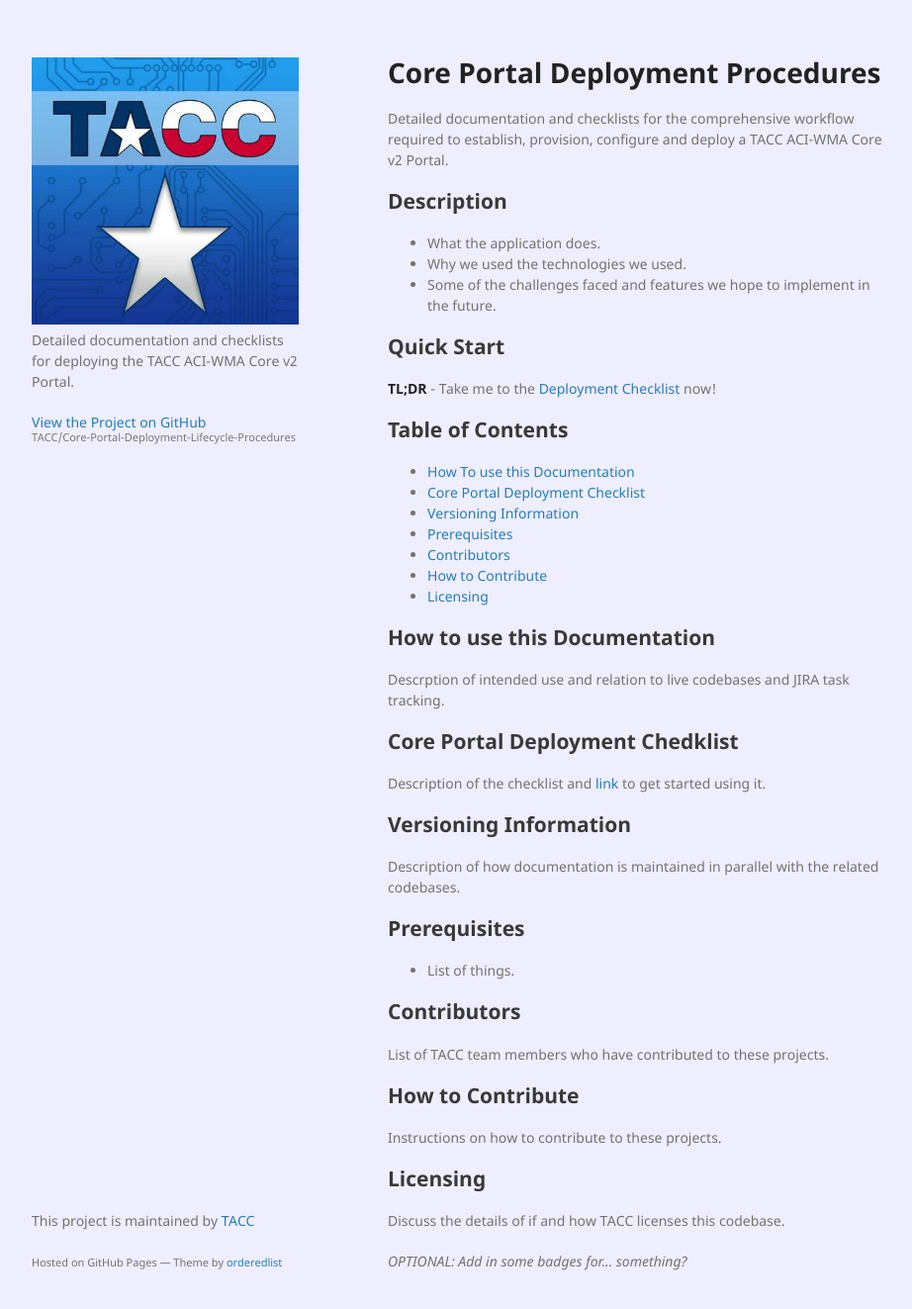
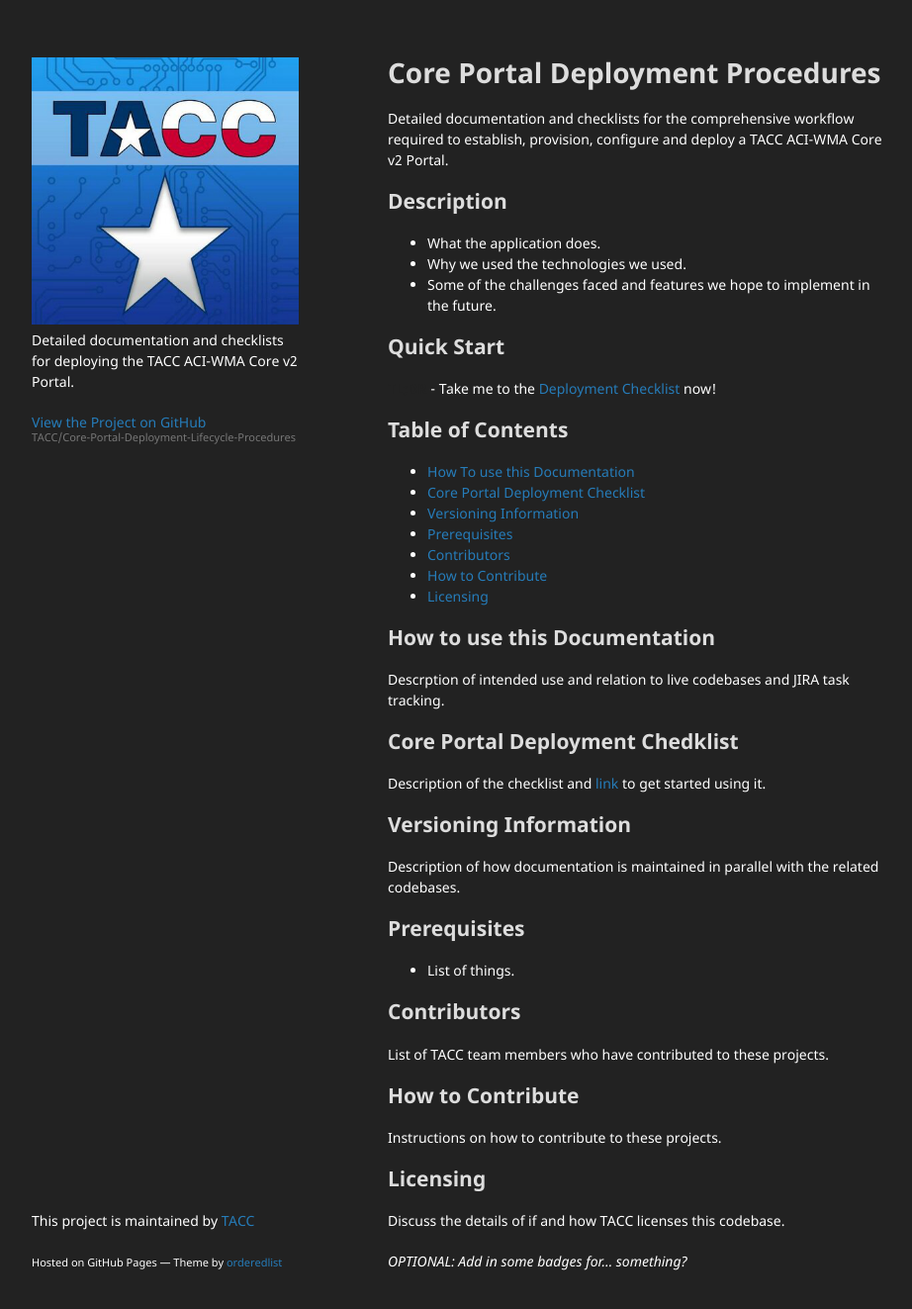
Before and after one commit to TACC/Core-Portal-Deployment-Lifecycle-Procedures, a Jekyll site: the page built from index.md, in a window 1280 px wide and 1355 px high. Shown: the top 1323 px of the window at 99% size, without its empty margins (178-1100 px from the left). Built offline with Jekyll 4.4.1, drawn with Linux system fonts in a browser that asks for light colours; our own code applies the rules of GitHub Pages for plain Markdown files.

Commit message:
Got the custom styles working. Testing a shade.

```diff
--- a/_sass/cpdp-theme.scss
+++ b/_sass/cpdp-theme.scss
@@ -1,4 +1,7 @@
 body {
-    background: #eef;
-    // color: #eee;
+    background: #222;
+    color: #fff;
 }
+h1, h2, h3, h4, h5, h6 {
+    color: #ddd;
+}
```
